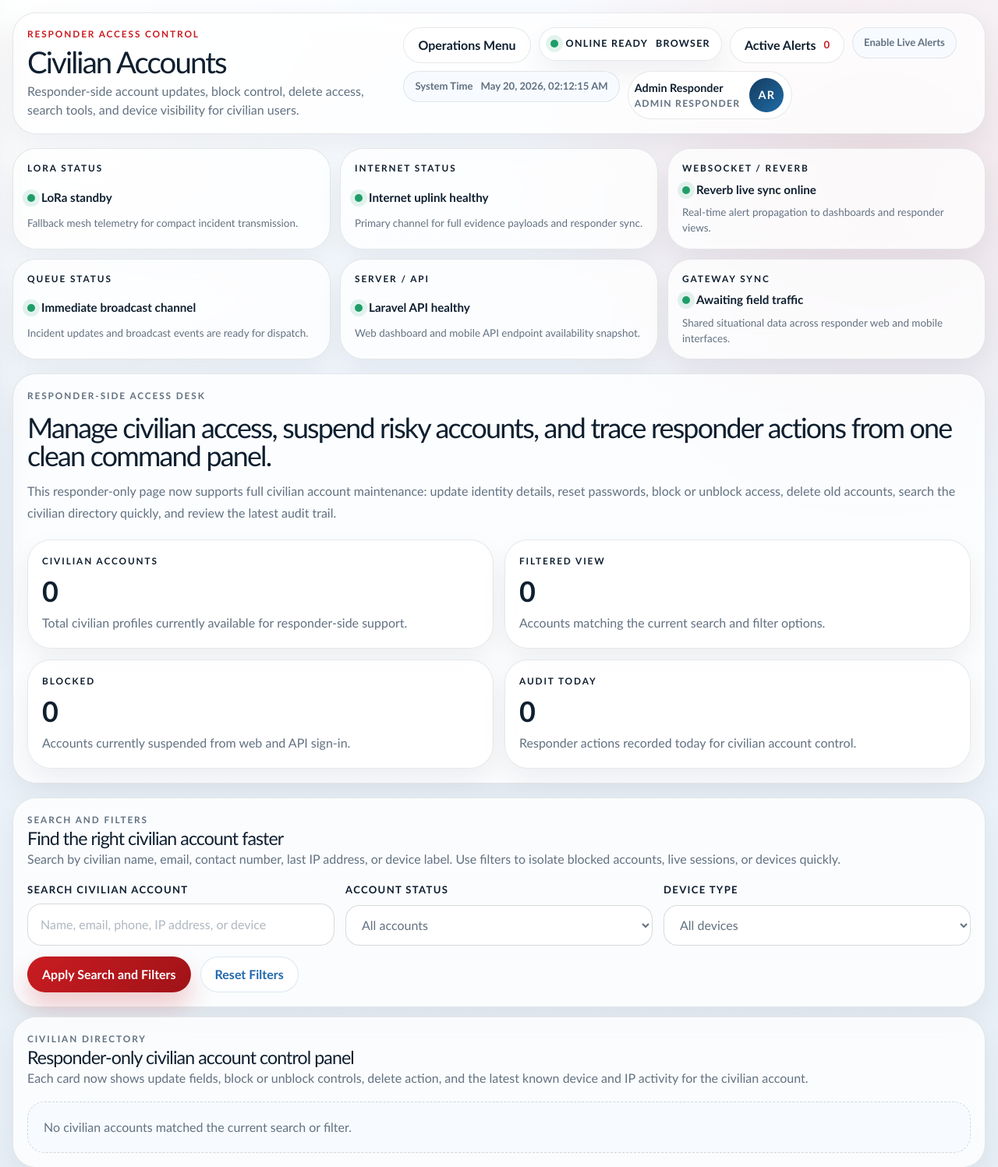
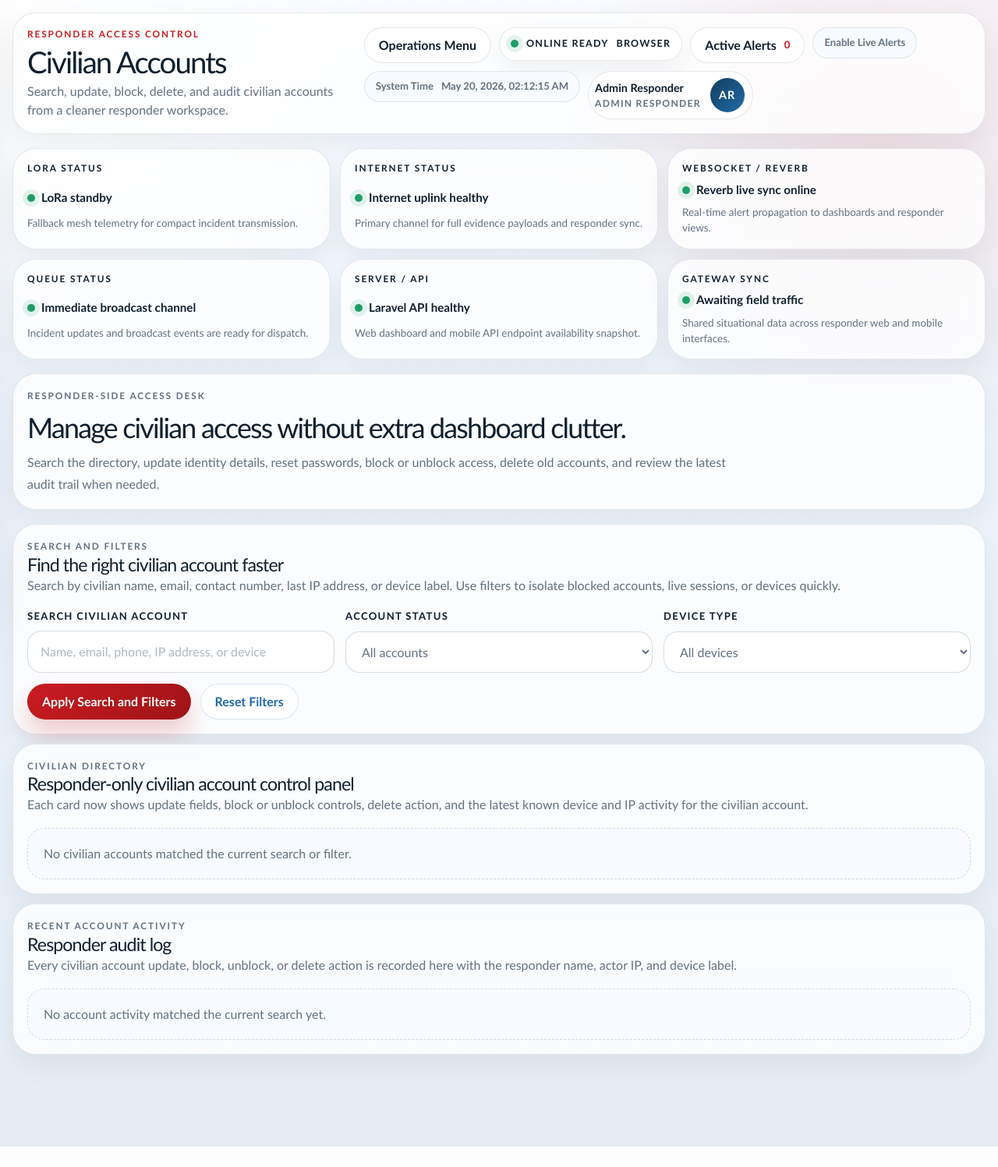
Before and after one commit to Chuan2018-dev/BontocRescue, a Laravel app: page /civilian-accounts in a window 1280 px wide. Shown: the top 1497 px of the page at 78% size. After the commit the page ends 1471 px from the top, so only its background shows below. Run offline with Laravel 12, Linux system fonts and the light colour scheme; a user stored in the database is signed in; data comes from the database, SQL or seed files in the repository; tables that the repository leaves empty hold one stand-in row (values such as "Sample post"); style sheets or scripts are compiled from the project's sources; some libraries are stand-ins or nearby versions.

Commit message:
Simplify responder feed and account pages

```diff
--- a/web_system/resources/views/civilian-accounts/index.blade.php
+++ b/web_system/resources/views/civilian-accounts/index.blade.php
@@ -3,40 +3,18 @@
 @section('title', 'Civilian Accounts')
 @section('page_label', 'Responder Access Control')
 @section('page_heading', 'Civilian Accounts')
-@section('page_subheading', 'Responder-side account updates, block control, delete access, search tools, and device visibility for civilian users.')
+@section('page_subheading', 'Search, update, block, delete, and audit civilian accounts from a cleaner responder workspace.')
 
 @section('hero')
-    <section class="hero-card">
+    <section class="hero-card responder-lean-hero">
         <div class="hero-grid">
             <div class="hero-copy">
                 <p class="eyebrow">Responder-side Access Desk</p>
-                <h2>Manage civilian access, suspend risky accounts, and trace responder actions from one clean command panel.</h2>
+                <h2>Manage civilian access without extra dashboard clutter.</h2>
                 <p>
-                    This responder-only page now supports full civilian account maintenance: update identity details, reset passwords,
-                    block or unblock access, delete old accounts, search the civilian directory quickly, and review the latest audit trail.
+                    Search the directory, update identity details, reset passwords, block or unblock access,
+                    delete old accounts, and review the latest audit trail when needed.
                 </p>
-            </div>
-            <div class="hero-metrics">
-                <article class="metric-card">
-                    <span>Civilian Accounts</span>
-                    <strong>{{ $stats['civilian_accounts'] ?? 0 }}</strong>
-                    <p>Total civilian profiles currently available for responder-side support.</p>
-                </article>
-                <article class="metric-card">
-                    <span>Filtered View</span>
-                    <strong>{{ $stats['filtered_accounts'] ?? 0 }}</strong>
-                    <p>Accounts matching the current search and filter options.</p>
-                </article>
-                <article class="metric-card">
-                    <span>Blocked</span>
-                    <strong>{{ $stats['blocked_accounts'] ?? 0 }}</strong>
-                    <p>Accounts currently suspended from web and API sign-in.</p>
-                </article>
-                <article class="metric-card">
-                    <span>Audit Today</span>
-                    <strong>{{ $stats['audit_entries_today'] ?? 0 }}</strong>
-                    <p>Responder actions recorded today for civilian account control.</p>
-                </article>
             </div>
         </div>
     </section>
--- a/web_system/resources/views/reports/index.blade.php
+++ b/web_system/resources/views/reports/index.blade.php
@@ -204,19 +204,20 @@
 @section('title', $isCivilian ? 'Report History' : 'Incident Feed')
 @section('page_label', $isCivilian ? 'Report History' : 'Incident Feed')
 @section('page_heading', $isCivilian ? 'My Submitted Reports' : 'Live Report Management')
-@section('page_subheading', $isCivilian ? 'Review only the reports you submitted, including status, evidence, verification selfie, and transmission details.' : 'Search, filter, assign, and resolve incidents while keeping evidence, verification selfies, and GPS context visible in one workspace.')
+@section('page_subheading', $isCivilian ? 'Review only the reports you submitted, including status, evidence, verification selfie, and transmission details.' : 'Search, filter, assign, and resolve incidents in a cleaner responder workspace.')
 
 @section('hero')
-    <section class="hero-card">
+    <section class="hero-card responder-lean-hero">
         <div class="hero-grid">
             <div class="hero-copy">
                 <p class="eyebrow">{{ $isCivilian ? 'Personal History' : 'Operations Queue' }}</p>
-                <h2>{{ $isCivilian ? 'Track your own emergency submissions without responder-only controls.' : 'Manage the incident queue from one cleaner, responder-friendly workspace.' }}</h2>
+                <h2>{{ $isCivilian ? 'Track your emergency submissions without extra clutter.' : 'Manage the incident queue without extra dashboard clutter.' }}</h2>
                 <p>
                     @if ($isCivilian)
-                        This report history is limited to your civilian account. You can review your submitted incidents, attached evidence, verification selfies, and current status updates.
+                        Review your submitted incidents, attached evidence, verification selfies, and current status updates from one simple history view.
                     @else
-                        Use filters first, scan the report cards second, then open details only when a case needs deeper coordination. All existing responder functions stay available.
+                        Use filters first, scan the report cards second, then open details only when a case needs deeper coordination.
+                        All responder assignment, status, evidence, and map functions stay available.
                     @endif
                 </p>
                 <div class="hero-actions">
@@ -224,40 +225,11 @@
                     <a href="{{ $isCivilian ? route('dashboard') : route('monitoring') }}" class="btn btn-secondary">Back To Dashboard</a>
                 </div>
             </div>
-            <div class="hero-metrics">
-                <article class="metric-card"><span>Total reports</span><strong>{{ $stats['total'] }}</strong><p>{{ $isCivilian ? 'Reports submitted from your civilian account.' : 'All incidents stored in the system.' }}</p></article>
-                <article class="metric-card"><span>Active queue</span><strong>{{ $stats['active'] }}</strong><p>{{ $isCivilian ? 'Your reports that are still active or under response.' : 'Open incidents still under monitoring or response.' }}</p></article>
-                <article class="metric-card"><span>Fatal alerts</span><strong>{{ $stats['fatal'] }}</strong><p>{{ $isCivilian ? 'Your submitted reports tagged as fatal severity.' : 'Critical cases that need rapid coordination.' }}</p></article>
-                <article class="metric-card"><span>Online / LoRa</span><strong>{{ $stats['online'] }} / {{ $stats['lora'] }}</strong><p>{{ $isCivilian ? 'Transport mix from your own report history.' : 'Transport balance between full payload and fallback compact reporting.' }}</p></article>
-            </div>
         </div>
     </section>
 @endsection
 
 @section('content')
-    <section class="summary-strip">
-        <article class="summary-card">
-            <span>Total reports</span>
-            <strong>{{ $stats['total'] }}</strong>
-            <p>{{ $isCivilian ? 'Reports available in your personal history.' : 'All reports currently visible in the queue.' }}</p>
-        </article>
-        <article class="summary-card">
-            <span>Active queue</span>
-            <strong>{{ $stats['active'] }}</strong>
-            <p>{{ $isCivilian ? 'Reports still moving through responder review.' : 'Open incidents still waiting for completion.' }}</p>
-        </article>
-        <article class="summary-card">
-            <span>Fatal alerts</span>
-            <strong>{{ $stats['fatal'] }}</strong>
-            <p>{{ $isCivilian ? 'Your fatal-severity submissions.' : 'Critical reports that need fast response.' }}</p>
-        </article>
-        <article class="summary-card">
-            <span>Transport mix</span>
-            <strong>{{ $stats['online'] }} / {{ $stats['lora'] }}</strong>
-            <p>{{ $isCivilian ? 'Online and LoRa reports from your own history.' : 'Online and LoRa visibility across the current queue.' }}</p>
-        </article>
-    </section>
-
     <section class="panel">
         <div class="panel-toolbar">
             <div class="panel-heading">
```
Also changed, not shown: web_system/tests/Feature/AuthAndReportFlowTest.php (+8 -0 lines).
